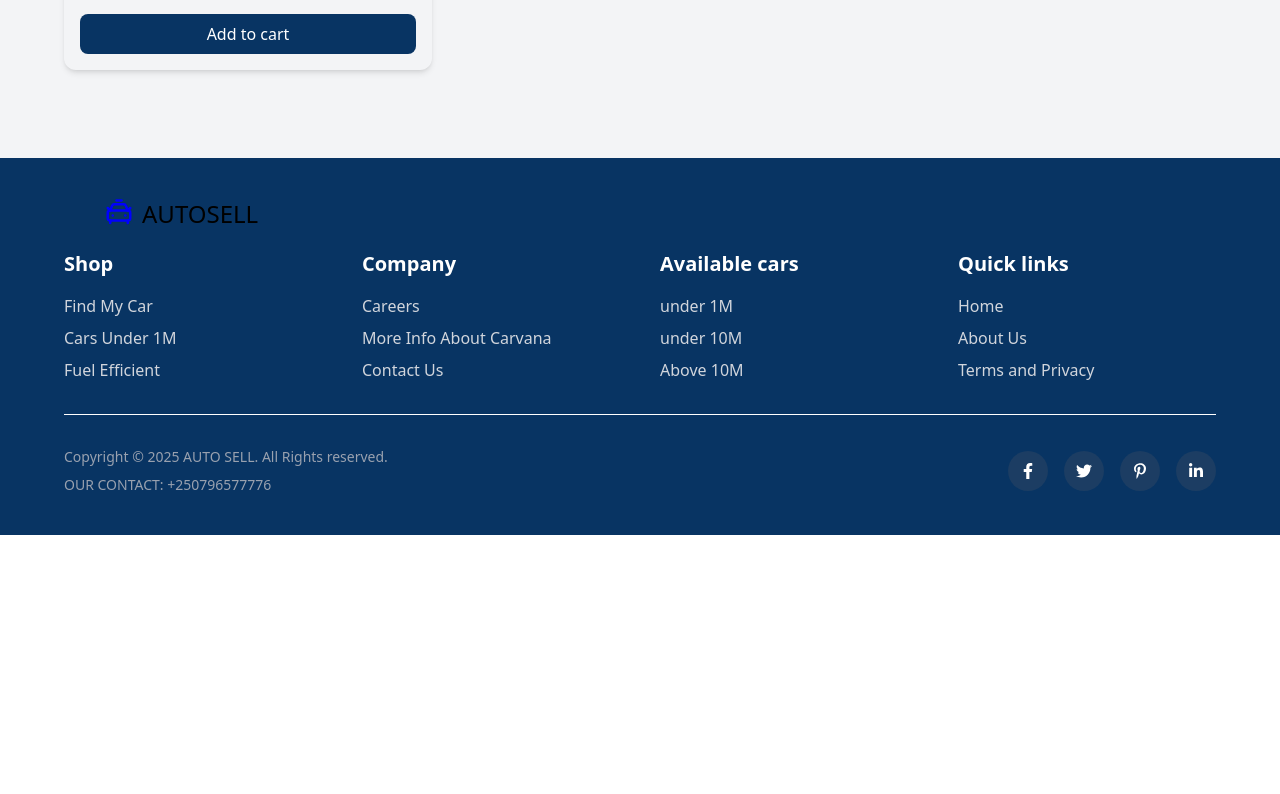
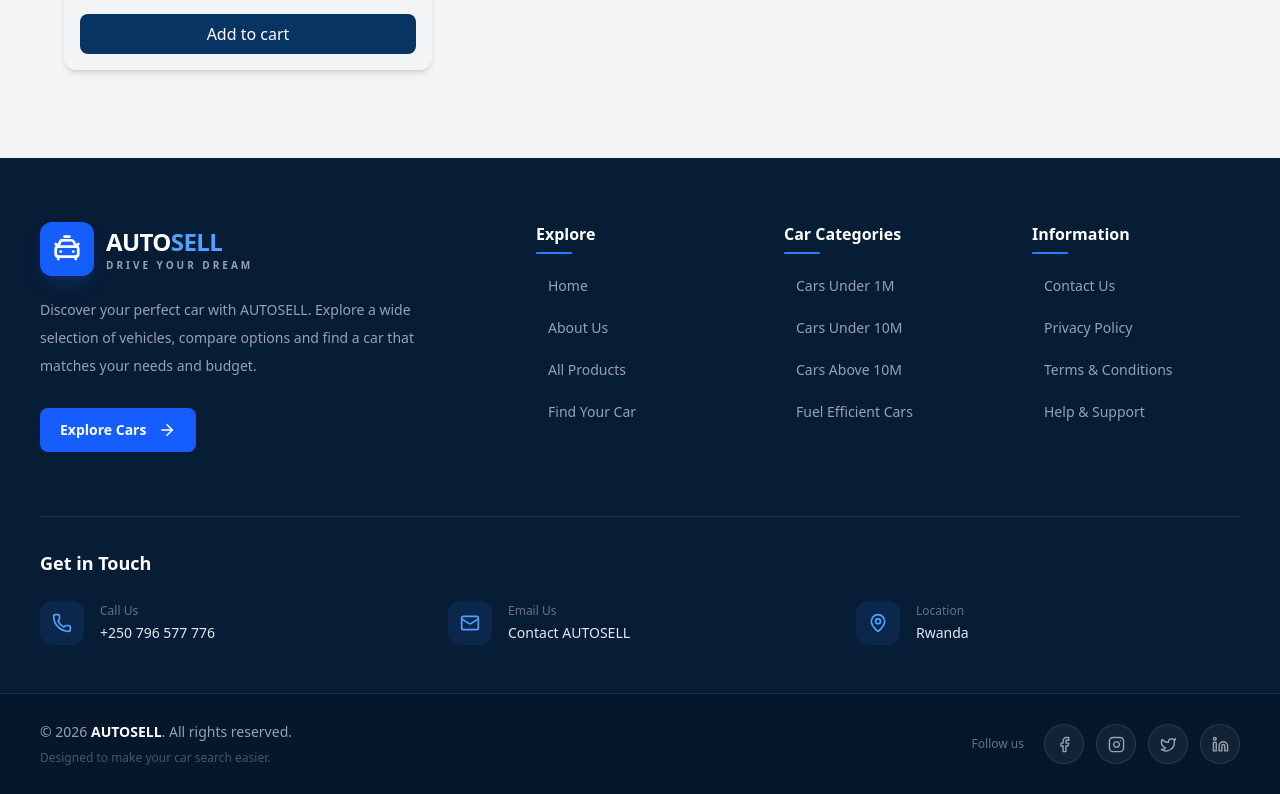
Before and after one commit to heur402/AUTOSELL, a React (Vite) app in the folder Frontend/: page /product in a window 1280 px wide. Shown: the part 4058-4852 px from the top of the page. Before the commit the page ends 4593 px from the top, so only its background shows below. Built offline with nearby package versions, Linux system fonts and the light colour scheme.

Commit message:
footer enhancement

```diff
--- a/Frontend/src/component/Footer.jsx
+++ b/Frontend/src/component/Footer.jsx
@@ -1,88 +1,258 @@
-import React from 'react'
-import { CarTaxiFront } from 'lucide-react';
-import { FaFacebookF, FaTwitter, FaPinterestP, FaLinkedinIn } from "react-icons/fa";
+
+import React from "react";
+import {
+  CarTaxiFront,
+  MapPin,
+  Phone,
+  Mail,
+  ArrowRight,
+  Facebook,
+  Twitter,
+  Instagram,
+  Linkedin,
+} from "lucide-react";
+
+import { Link } from "react-router-dom";
 
 const Footer = () => {
+  const currentYear = new Date().getFullYear();
+
+  const footerLinks = [
+    {
+      title: "Explore",
+      links: [
+        { name: "Home", path: "/" },
+        { name: "About Us", path: "/about" },
+        { name: "All Products", path: "/product" },
+        { name: "Find Your Car", path: "/product" },
+      ],
+    },
+    {
+      title: "Car Categories",
+      links: [
+        { name: "Cars Under 1M", path: "/product" },
+        { name: "Cars Under 10M", path: "/product" },
+        { name: "Cars Above 10M", path: "/product" },
+        { name: "Fuel Efficient Cars", path: "/product" },
+      ],
+    },
+    {
+      title: "Information",
+      links: [
+        { name: "Contact Us", path: "/about" },
+        { name: "Privacy Policy", path: "/privacy" },
+        { name: "Terms & Conditions", path: "/terms" },
+        { name: "Help & Support", path: "/about" },
+      ],
+    },
+  ];
+
+  const socialLinks = [
+    { icon: Facebook, href: "https://facebook.com", label: "Facebook" },
+    { icon: Instagram, href: "https://instagram.com", label: "Instagram" },
+    { icon: Twitter, href: "https://twitter.com", label: "Twitter" },
+    { icon: Linkedin, href: "https://linkedin.com", label: "LinkedIn" },
+  ];
+
   return (
-    <div className="bg-[#083463] text-white py-10 px-6 ">
+    <footer className="bg-[#071D36] text-white">
 
+      {/* MAIN FOOTER */}
+      <div className="max-w-7xl mx-auto px-6 md:px-10 pt-16 pb-12">
 
-      <div className='flex gap-2 lg:ml-20 md:mb-5'>
-            <a href="/">
-                <CarTaxiFront color='blue' size={30} href='/' className='cursor-pointer' />
-            </a>
+        <div className="grid grid-cols-1 sm:grid-cols-2 lg:grid-cols-5 gap-12 lg:gap-10">
 
-            <span className='text-black text-2xl '>AUTOSELL</span>
-      </div>
+          {/* BRAND SECTION */}
+          <div className="lg:col-span-2">
 
-      <div className="max-w-6xl mx-auto grid grid-cols-2 md:grid-cols-4 gap-10">
+            <Link to="/" className="inline-flex items-center gap-3 mb-5 group">
 
-        <div>
-          <h3 className="text-xl font-semibold mb-4">Shop</h3>
-          <ul className="space-y-2 text-gray-300">
-            <li className="hover:text-white cursor-pointer">Find My Car</li>
-            <li className="hover:text-white cursor-pointer">Cars Under 1M</li>
-            <li className="hover:text-white cursor-pointer">Fuel Efficient</li>
-          </ul>
-        </div>
-
-
-
-        <div>
-          <h3 className="text-xl font-semibold mb-4">Company</h3>
-            <ul className="space-y-2 text-gray-300">
-            <li className="hover:text-white cursor-pointer">Careers</li>
-            <li className="hover:text-white cursor-pointer">More Info About Carvana</li>
-            <li className="hover:text-white cursor-pointer">Contact Us</li>
-          </ul>
-        </div>
-
-
-
-        <div>
-          <h3 className="text-xl font-semibold mb-4">Available cars</h3>
-          <ul className="space-y-2 text-gray-300">
-            <li className="hover:text-white cursor-pointer">under 1M</li>
-            <li className="hover:text-white cursor-pointer">under 10M</li>
-            <li className="hover:text-white cursor-pointer">Above 10M</li>
-          </ul>
+              <div className="bg-blue-600 p-3 rounded-xl shadow-lg shadow-blue-900/40 group-hover:bg-blue-500 transition">
+                <CarTaxiFront size={30} strokeWidth={2.2} />
               </div>
 
               <div>
-          <h3 className="text-xl font-semibold mb-4">Quick links</h3>
-          <ul className="space-y-2 text-gray-300">
-            <li className="hover:text-white cursor-pointer">Home</li>
-            <li className="hover:text-white cursor-pointer">About Us</li>
-            <li className="hover:text-white cursor-pointer">Terms and Privacy</li>
+                <h2 className="text-2xl font-extrabold tracking-tight">
+                  AUTO<span className="text-blue-400">SELL</span>
+                </h2>
+
+                <p className="text-[10px] tracking-[3px] text-gray-400 font-semibold">
+                  DRIVE YOUR DREAM
+                </p>
+              </div>
+
+            </Link>
+
+            <p className="text-gray-400 text-sm leading-7 max-w-sm mb-7">
+              Discover your perfect car with AUTOSELL. Explore a wide
+              selection of vehicles, compare options and find a car
+              that matches your needs and budget.
+            </p>
+
+            {/* NEWSLETTER / CALL TO ACTION */}
+            <Link
+              to="/product"
+              className="inline-flex items-center gap-3 bg-blue-600 hover:bg-blue-500 px-5 py-3 rounded-lg font-semibold text-sm transition-all group"
+            >
+              Explore Cars
+
+              <ArrowRight
+                size={18}
+                className="group-hover:translate-x-1 transition-transform"
+              />
+            </Link>
+
+          </div>
+
+          {/* FOOTER LINKS */}
+          {footerLinks.map((section) => (
+            <div key={section.title}>
+
+              <h3 className="text-base font-bold mb-6 relative">
+                {section.title}
+
+                <span className="absolute -bottom-2 left-0 w-9 h-0.5 bg-blue-500 rounded-full" />
+              </h3>
+
+              <ul className="space-y-4">
+
+                {section.links.map((link) => (
+                  <li key={link.name}>
+                    <Link
+                      to={link.path}
+                      className="text-gray-400 hover:text-blue-400 text-sm transition-colors inline-flex items-center gap-2 group"
+                    >
+                      <span className="w-1 h-1 rounded-full bg-blue-500 opacity-0 group-hover:opacity-100 transition" />
+
+                      {link.name}
+                    </Link>
+                  </li>
+                ))}
+
               </ul>
+
+            </div>
+          ))}
+
+        </div>
+
+        {/* CONTACT INFORMATION */}
+        <div className="mt-16 pt-8 border-t border-white/10">
+
+          <h3 className="font-bold text-lg mb-6">
+            Get in Touch
+          </h3>
+
+          <div className="grid grid-cols-1 sm:grid-cols-3 gap-6">
+
+            <a
+              href="tel:+250796577776"
+              className="flex items-center gap-4 group"
+            >
+              <div className="bg-blue-500/10 text-blue-400 p-3 rounded-xl group-hover:bg-blue-600 group-hover:text-white transition">
+                <Phone size={20} />
+              </div>
+
+              <div>
+                <p className="text-xs text-gray-500 mb-1">
+                  Call Us
+                </p>
+
+                <p className="text-sm font-medium text-gray-200">
+                  +250 796 577 776
+                </p>
+              </div>
+            </a>
+
+            <a
+              href="mailto:info@autosell.com"
+              className="flex items-center gap-4 group"
+            >
+              <div className="bg-blue-500/10 text-blue-400 p-3 rounded-xl group-hover:bg-blue-600 group-hover:text-white transition">
+                <Mail size={20} />
+              </div>
+
+              <div>
+                <p className="text-xs text-gray-500 mb-1">
+                  Email Us
+                </p>
+
+                <p className="text-sm font-medium text-gray-200">
+                  Contact AUTOSELL
+                </p>
+              </div>
+            </a>
+
+            <div className="flex items-center gap-4">
+              <div className="bg-blue-500/10 text-blue-400 p-3 rounded-xl">
+                <MapPin size={20} />
+              </div>
+
+              <div>
+                <p className="text-xs text-gray-500 mb-1">
+                  Location
+                </p>
+
+                <p className="text-sm font-medium text-gray-200">
+                  Rwanda
+                </p>
               </div>
             </div>
 
+          </div>
+        </div>
 
+      </div>
 
-      <div className="max-w-6xl mx-auto border-t border-white my-8"></div>
+      {/* BOTTOM FOOTER */}
+      <div className="border-t border-white/10 bg-[#05172B]">
 
+        <div className="max-w-7xl mx-auto px-6 md:px-10 py-7 flex flex-col md:flex-row items-center justify-between gap-6">
 
+          {/* COPYRIGHT */}
+          <div className="text-center md:text-left">
+            <p className="text-gray-400 text-sm">
+              © {currentYear} <span className="text-white font-semibold">AUTOSELL</span>.
+              All rights reserved.
+            </p>
 
-      <div className="max-w-6xl mx-auto flex flex-col md:flex-row justify-between items-center gap-6">
-        <div className="text-gray-400 text-sm text-center md:text-left">
-          <p className='flex justify-center items-center'>Copyright © 2025 AUTO SELL. All Rights reserved.</p>
-          <p className="mt-2">
-            OUR CONTACT: +250796577776
+            <p className="text-gray-600 text-xs mt-2">
+              Designed to make your car search easier.
             </p>
           </div>
 
+          {/* SOCIAL MEDIA */}
+          <div className="flex items-center gap-3">
 
+            <span className="text-gray-500 text-xs mr-2 hidden sm:block">
+              Follow us
+            </span>
 
-        <div className="flex space-x-4">
-          <div className="bg-gray-600/30 p-3 rounded-full cursor-pointer hover:bg-gray-500/40"><FaFacebookF /></div>
-          <div className="bg-gray-600/30 p-3 rounded-full cursor-pointer hover:bg-gray-500/40"><FaTwitter /></div>
-          <div className="bg-gray-600/30 p-3 rounded-full cursor-pointer hover:bg-gray-500/40"><FaPinterestP /></div>
-          <div className="bg-gray-600/30 p-3 rounded-full cursor-pointer hover:bg-gray-500/40"><FaLinkedinIn /></div>
+            {socialLinks.map((social) => {
+              const Icon = social.icon;
+
+              return (
+                <a
+                  key={social.label}
+                  href={social.href}
+                  target="_blank"
+                  rel="noopener noreferrer"
+                  aria-label={social.label}
+                  className="w-10 h-10 flex items-center justify-center rounded-full bg-white/5 border border-white/10 text-gray-400 hover:bg-blue-600 hover:text-white hover:border-blue-600 transition-all duration-300"
+                >
+                  <Icon size={17} />
+                </a>
+              );
+            })}
+
           </div>
+
         </div>
+
       </div>
-  )
-}
 
-export default Footer
+    </footer>
+  );
+};
+
+export default Footer;
```
Lines whose indentation alone changed are shown as unchanged.
